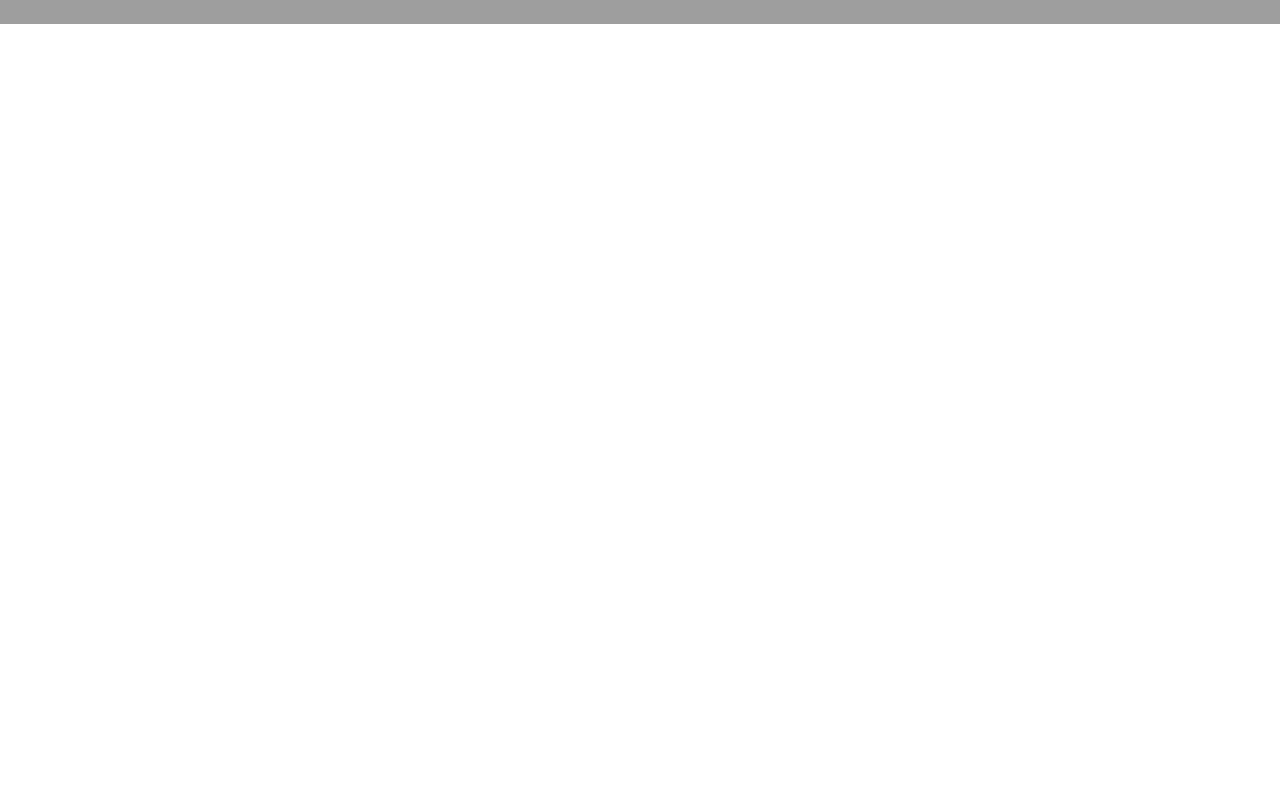
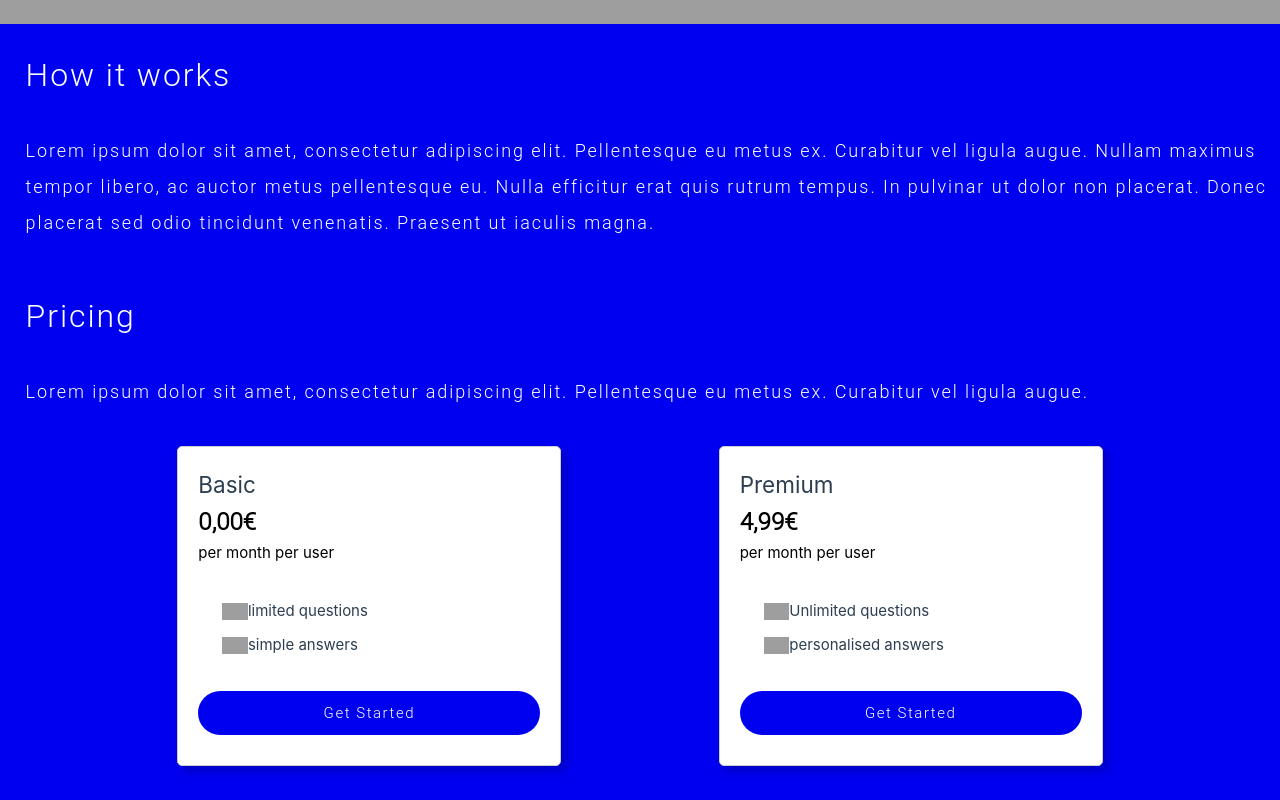
Before and after one commit to Tsarter/Oiglusleidja, a Vue app: page / in a window 1280 px wide. Shown: the part 860-1660 px from the top of the page. Before the commit the page ends 884 px from the top, so only its background shows below. Built offline with nearby package versions, Linux system fonts and the light colour scheme; grey boxes are pictures that could not be loaded.

Commit message:
Alumine jamps avalehel

```diff
--- /dev/null
+++ b/src/components/AboutUs.vue
@@ -0,0 +1,68 @@
+<script setup>
+
+import PriceTier from "@/components/PriceTier.vue";
+</script>
+
+<template>
+  <div class="about-us-bg">
+    <div class="vertical-div">
+      <h1>How it works</h1>
+      <p>Lorem ipsum dolor sit amet, consectetur adipiscing elit. Pellentesque eu metus ex. Curabitur vel ligula augue.
+
+        Nullam maximus tempor libero, ac auctor metus pellentesque eu. Nulla efficitur erat quis rutrum tempus.
+        In pulvinar ut dolor non placerat. Donec placerat sed odio tincidunt venenatis. Praesent ut iaculis magna. </p>
+    </div>
+
+    <div class="vertical-div">
+      <h1>Pricing</h1>
+      <p>Lorem ipsum dolor sit amet, consectetur adipiscing elit. Pellentesque eu metus ex. Curabitur vel ligula augue. </p>
+      <PriceTier/>
+    </div>
+
+    <div class="vertical-div">
+      <h1>About Us</h1>
+      <p>Lorem ipsum dolor sit amet, consectetur adipiscing elit. Pellentesque eu metus ex. Curabitur vel ligula augue. </p>
+    </div>
+  </div>
+</template>
+
+<style scoped>
+  .about-us-bg h1 {
+
+    font-family: "Roboto Light",sans-serif;
+    font-size: xx-large;
+    color: white;
+    margin: 0;
+    padding: 2vw;
+    text-align: left;
+    letter-spacing: 0.15vw;
+  }
+
+  .about-us-bg p {
+    font-family: "Roboto Light",sans-serif;
+    color: white;
+    margin: 0;
+    padding-top: 0.5vw;
+    padding-left: 2vw;
+    font-size: large;
+    letter-spacing: 0.15vw;
+    line-height: 2;
+  }
+
+  .about-us-bg {
+    display: flow;
+    justify-content: center;
+    background-color: #0000F0;
+    background-size: cover;
+    background-position: center;
+    width: 100%;
+    height: 100%;
+    z-index: -1;
+    padding-bottom: 10vh;
+  }
+
+  .vertical-div {
+    margin-bottom: 3vh;
+  }
+
+</style>
--- a/src/components/LandingSection.vue
+++ b/src/components/LandingSection.vue
@@ -1,6 +1,7 @@
 
 <script setup>
 import ChatInput from './ChatInput.vue';
+import AboutUs from "@/components/AboutUs.vue";
 </script>
 <template>
     <div class="landingSectionImg">
@@ -8,8 +9,10 @@ import ChatInput from './ChatInput.vue';
         <div id="chat-input-wrapper">
             <ChatInput />
         </div>
-
     </div>
+  <div>
+    <AboutUs/>
+  </div>
 </template>
 
 <style>
--- /dev/null
+++ b/src/components/PriceTier.vue
@@ -0,0 +1,101 @@
+<template>
+  <div class="price-tier">
+    <div v-for="plan in plans" :key="plan.id" class="price-plan">
+      <h2>{{ plan.name }}</h2>
+      <p>{{ plan.description }}</p>
+      <p class="price">{{ plan.price }}</p>
+      <p>{{plan.price_small_text}}</p>
+      <ul>
+        <li v-for="feature in plan.features" :key="feature"> <i class="checkmark"></i> {{ feature }}</li>
+      </ul>
+      <a href="#">Get Started</a>
+    </div>
+  </div>
+</template>
+
+<script>
+export default {
+  data() {
+    return {
+      plans: [
+        {
+          id: 1,
+          name: 'Basic',
+          price: '0,00€',
+          price_small_text: 'per month per user',
+          features: ['limited questions', 'simple answers'],
+        },
+        {
+          id: 2,
+          name: 'Premium',
+          price: '4,99€',
+          price_small_text: 'per month per user',
+          features: ['Unlimited questions', 'personalised answers'],
+        },
+      ],
+    };
+  },
+};
+</script>
+
+<style scoped>
+.price-tier {
+  display: flex;
+  justify-content: space-evenly;
+  margin: 20px;
+  padding-top: 2vh;
+}
+
+.price-plan {
+  width: 30vw;
+  height: 40vh;
+  border: 1px solid #ccc;
+  padding: 20px;
+  border-radius: 5px;
+  background-color: white;
+  box-shadow: 5px 5px 10px rgba(0, 0, 0, 0.2);
+}
+
+.price {
+  font-size: 24px;
+  color: black;
+  font-family: "Roboto Light", sans-serif;
+  font-weight: bold;
+}
+
+ul {
+  list-style-type: none;
+  padding: 3vh;
+}
+
+ul li {
+  margin: 10px 0;
+
+}
+
+a {
+  display: flex;
+  justify-content: center;
+  align-items: center;
+  padding: 10px 20px;
+  background-color: #0000F0;
+  color: white;
+  text-decoration: none;
+  border-radius: 25px;
+  font-family: "Roboto Light", sans-serif;
+  text-align: center;
+  letter-spacing: 0.12vw;
+}
+
+p {
+  color: black;
+  text-align: left;
+}
+
+.checkmark {
+  background-image: url("src/assets/Checkmark.svg");
+  background-repeat: no-repeat;
+  background-position: 0 2px; /* Adjust the position as needed */
+  padding-left: 2vw;
+}
+</style>
```
Also changed, not shown: src/assets/Checkmark.svg (added).
